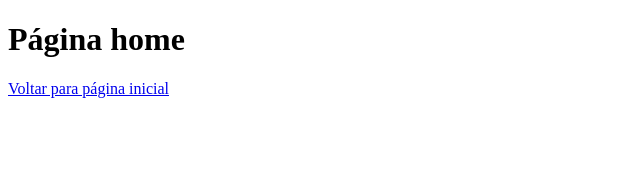
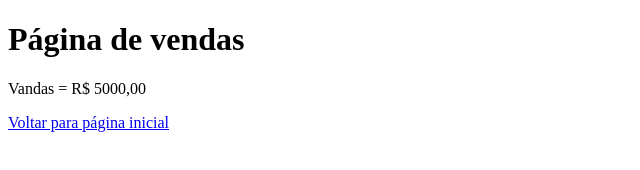
Before and after one commit to emersonribeiroaraujo/aulagithub, a plain HTML site: page vendas.html in a window 1280 px wide. Shown: the whole page, without its empty margins (0-640 px from the left). Drawn offline with Linux system fonts and the light colour scheme.

Commit message:
Acrescentado valor das vendas

```diff
--- a/vendas.html
+++ b/vendas.html
@@ -7,7 +7,8 @@
     <title>Document</title>
 </head>
 <body>
-   <h1>Página home</h1>
+   <h1>Página de vendas</h1>
+   <p>Vandas = R$ 5000,00</p>
    <a href="index.html">Voltar para página inicial</a>
 </body>
 </html>
```
